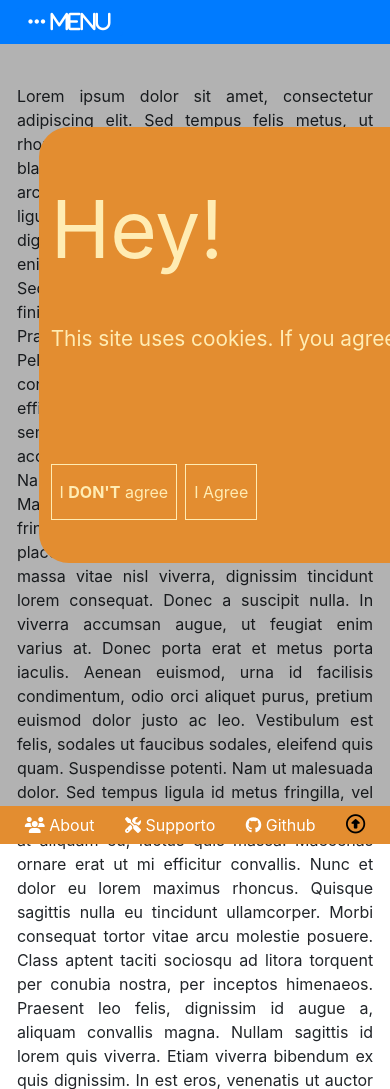
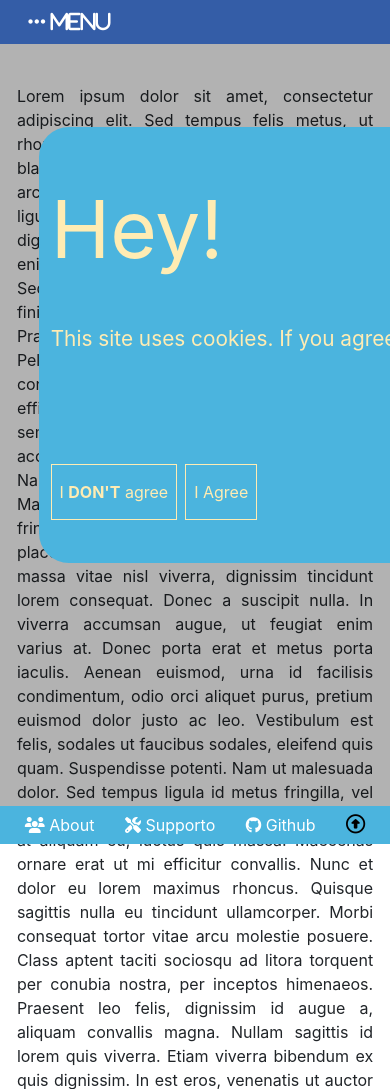
Before and after one commit to Trinitrotoluenisti/kevin, a Flask app: page / in a window 390 px wide. Shown: the top 1089 px of the page. Run offline with Flask 2, Linux system fonts and the light colour scheme; some libraries are stand-ins or nearby versions; some web fonts are replaced.

Commit message:
[Website] New color palette, more responsive

```diff
--- a/website/application/static/style/layout.css
+++ b/website/application/static/style/layout.css
@@ -16,6 +16,8 @@ body {
 	font-family: 'Roboto', sans-serif;
 }
 
+/* Navbar & Dropdown */
+
 .navbar-toggler {
 	font-family: 'Roboto', sans-serif;
 }
@@ -26,21 +28,29 @@ body {
 	font-weight: bolder;
 	cursor: default;
 }
+.topnav, .ddbtn{
+	background-color: #345DA7 !important;
+}
+
+.menu:hover, .nbtn:hover, .ddbtn:hover {
+	background-color: #3B8AC4 !important;
+}
 
 /* Footer */
 
 .foot{
-	background-color: #e38d30;
+	/*background-color: #e38d30;*/
+	background-color: #4BB4DE;
 }
 
 /* Buttons in Footer */
 
 .fbutton {
-	background-color: #e38d30;
+	background-color: #4BB4DE;
 }
 
 .fbutton:hover {
-	background-color: #e7c73f;
+	background-color: #75BDE0;
 	border-radius: 5px;
 	font-weight: bold;
 }
@@ -51,13 +61,13 @@ body {
 	font-size: 1.2em;
 	padding:auto;
 	color: black;
-	background-color: #e38d30;
+	background-color: #4BB4DE;
 	border-radius: 5px;
 }
 
 .fa-arrow-alt-circle-up:hover {
 	border-radius: 5px;
-	background-color: #e7c73f;
+	background-color: #75BDE0;
 	color: white;
 	cursor: pointer;
 }
@@ -77,7 +87,7 @@ body {
 	height: max-content;
 	margin: 15vh 10vw 15vh 10vw;
 	border-radius: 30px;
-	background-color: #e38d30;
+	background-color: #4BB4DE;
 	color: #ffecb3;
 }
 
@@ -111,5 +121,5 @@ body {
 
 .popup-button:hover {
 	background-color: #ffecb3;
-	color: #e38d30;
+	color: #4BB4DE;
 }
--- a/website/application/templates/layout.html
+++ b/website/application/templates/layout.html
@@ -3,14 +3,14 @@
 	<head>
 		<title>Kevin | {% block title %}{% endblock %}</title>
 
-		<!--  STYLE  -->
+		<!-- STYLE -->
 		<link rel="stylesheet" type="text/css" href="{{ url_for('static', filename='style/layout.css') }}">
 		<link href="https://fonts.googleapis.com/css?family=Roboto&display=swap" rel="stylesheet">
 		<link href="https://fonts.googleapis.com/css2?family=Stylish&display=swap" rel="stylesheet">
 		<link rel="stylesheet" href="https://stackpath.bootstrapcdn.com/bootstrap/4.4.1/css/bootstrap.min.css" integrity="sha384-Vkoo8x4CGsO3+Hhxv8T/Q5PaXtkKtu6ug5TOeNV6gBiFeWPGFN9MuhOf23Q9Ifjh" crossorigin="anonymous">
 		{% block css %}{% endblock %}
 
-		<!--  META  -->
+		<!-- META -->
 		<meta http-equiv="content-type" content="text/html; charset=iso-8859-1" />
 		<meta name="language" content="IT" />
 		<meta name="author" content="Andreanelli Bartocetti Parri Mariotti" />
@@ -20,7 +20,7 @@
 		<meta name="keywords" content="kevin forum contenuti" />
 		<meta name="viewport" content="width=device-width, initial-scale=1, shrink-to-fit=no">
 
-		<!--  JS  -->
+		<!-- JS -->
 		<script src="https://kit.fontawesome.com/2e6be9a3fe.js" crossorigin="anonymous"></script>
 		<script src="{{ url_for('static', filename='js/up.js') }}"></script>
 		<script src="https://code.jquery.com/jquery-3.4.1.slim.min.js" integrity="sha384-J6qa4849blE2+poT4WnyKhv5vZF5SrPo0iEjwBvKU7imGFAV0wwj1yYfoRSJoZ+n" crossorigin="anonymous"></script>
@@ -31,58 +31,58 @@
 
 	<body>
 		{% if (nav | default("there", false)) %}
-			<nav class="navbar navbar-expand-xl navbar-dark bg-primary fixed-top">
- 				<button class="btn bg-primary navbar-toggler border-0 text-white" data-toggle="collapse" data-target="#collapse-target">
+			<nav class="navbar navbar-expand-xl navbar-dark fixed-top topnav">
+ 				<button class="menu btn navbar-toggler border-0 text-white" data-toggle="collapse" data-target="#collapse-target">
 					<span class="fas fa-ellipsis-h"> Menu</span>
 				</button>
 				<div class="collapse navbar-collapse" id="collapse-target">
 				<span class="navbar-text text-white font-weight-bold"><i class="fab fa-kickstarter-k"></i><i class="fab fa-internet-explorer"></i><i class="fab fa-vimeo-v"></i><i class="fas fa-info"></i><b class="n">N&ensp;</b></span>
 					<ul class="navbar-nav">
 						<li class="nav-item">
-							<a href=".." class="text-decoration-none"><button class="btn bg-primary text-white" type="button"><i class="fas fa-home"></i> Home</button></a>
+							<a href=".." class="text-decoration-none"><button class="nbtn btn text-white" type="button"><i class="fas fa-home"></i> Home</button></a>
 						</li>
 						<li class="nav-item dropdown">
 							<a class="" data-target="dropdown_target" href="#" data-toggle="dropdown">
-								<button class="btn bg-primary text-white" type="button"><i class="fas fa-chevron-circle-down"></i> Dropdown</button></a>
+								<button class="nbtn btn text-white" type="button"><i class="fas fa-chevron-circle-down"></i> Dropdown</button></a>
 							<div class="dropdown-menu" 	aria-labelledby="dropdown_target">
 								<ul class="navbar-nav">
-								<a href=".." class="dropdown-item"><button class="btn bg-primary text-white" type="button">Action</button></a>
-								<a href=".." class="dropdown-item"><button class="btn bg-primary text-white" type="button">Another Action</button></a>
+								<a href=".." class="dropdown-item"><button class="btn ddbtn text-white" type="button">Action</button></a>
+								<a href=".." class="dropdown-item"><button class="btn ddbtn text-white" type="button">Another Action</button></a>
 								</ul>
 							</div>
 						</li>
 						<li class="nav-item">
-							<a href=".." class="text-decoration-none"><button class="btn bg-primary text-white" type="button"><i class="fas fa-globe-europe"></i> News & Attualit&agrave;</button></a>
+							<a href=".." class="text-decoration-none"><button class="nbtn btn text-white" type="button"><i class="fas fa-globe-europe"></i> News & Attualit&agrave;</button></a>
 						</li>
 						<li class="nav-item">
-							<a href=".." class="text-decoration-none"><button class="btn bg-primary text-white" type="button"><i class="fas fa-cat"></i> Meme</button></a>
+							<a href=".." class="text-decoration-none"><button class="nbtn btn text-white" type="button"><i class="fas fa-cat"></i> Meme</button></a>
 						</li>
 						<li class="nav-item">
-							<a href=".." class="text-decoration-none"><button class="btn bg-primary text-white" type="button"><i class="fas fa-code"></i> Informatica</button></a>
+							<a href=".." class="text-decoration-none"><button class="nbtn btn text-white" type="button"><i class="fas fa-code"></i> Informatica</button></a>
 						</li>
 						<li class="nav-item">
-							<a href=".." class="text-decoration-none"><button class="btn bg-primary text-white" type="button"><i class="fas fa-flask"></i> Scienza</button></a>
+							<a href=".." class="text-decoration-none"><button class="nbtn btn text-white" type="button"><i class="fas fa-flask"></i> Scienza</button></a>
 						</li>
 						<li class="nav-item">
-							<a href=".." class="text-decoration-none"><button class="btn bg-primary text-white" type="button"><i class="fas fa-feather-alt"></i> Dev's Blog</button></a>
+							<a href=".." class="text-decoration-none"><button class="nbtn btn text-white" type="button"><i class="fas fa-feather-alt"></i> Dev's Blog</button></a>
 						</li>
 						<li class="nav-item">
-							<a href=".." class="text-decoration-none"><button class="btn bg-primary text-white" type="button"><i class="fab fa-rocketchat"></i> AMA/Just Chatting</button></a>
+							<a href=".." class="text-decoration-none"><button class="nbtn btn text-white" type="button"><i class="fab fa-rocketchat"></i> AMA/Just Chatting</button></a>
 						</li>
 						<li class="navbar-item" id="unlogged_button1">
-							<a href="../register" class="text-decoration-none unlogged_buttons"><button class="btn bg-primary text-white" type="button"><i class="fas fa-user-plus"></i> Register</button></a>
+							<a href="../register" class="text-decoration-none unlogged_buttons"><button class="nbtn btn text-white" type="button"><i class="fas fa-user-plus"></i> Register</button></a>
 						</li>
 						<li class="navbar-item" id="unlogged_button2">
-							<a href="../login" class="text-decoration-none unlogged buttons"><button class="btn bg-primary text-white" type="button"><i class="fas fa-sign-in-alt"></i> Login</button></a>
+							<a href="../login" class="text-decoration-none unlogged buttons"><button class="nbtn btn text-white" type="button"><i class="fas fa-sign-in-alt"></i> Login</button></a>
 						</li>
 						<li class="navbar-item" id="logged_button1">
-							<a href="../create_post" class="text-decoration-none"><button class="btn bg-primary text-white logged buttons" type="button"><i class="fas fa-plus-square"></i> Crea Post</button></a>
+							<a href="../create_post" class="text-decoration-none"><button class="nbtn btn text-white logged buttons" type="button"><i class="fas fa-plus-square"></i> Crea Post</button></a>
 						</li>
 						<li class="navbar-item" id="logged_button2">
-							<a href="../user" class="text-decoration-none logged_buttons"><button class="btn bg-primary text-white" type="button"><i class="fas fa-user"></i> Profile</button></a>
+							<a href="../user" class="text-decoration-none logged_buttons"><button class="nbtn btn text-white" type="button"><i class="fas fa-user"></i> Profile</button></a>
 						</li>
 						<li class="navbar-item" id="logged_button3">
-							<a href="../logout" class="text-decoration-none logged_buttons"><button class="btn bg-primary text-white" type="button"><i class="fas fa-sign-out-alt"></i> Logout</button></a>
+							<a href="../logout" class="text-decoration-none logged_buttons"><button class="nbtn btn text-white" type="button"><i class="fas fa-sign-out-alt"></i> Logout</button></a>
 						</li>
 					</ul>
 				</div>
```
Also changed, not shown: website/application/static/style/login.css (+11 -4 lines).
